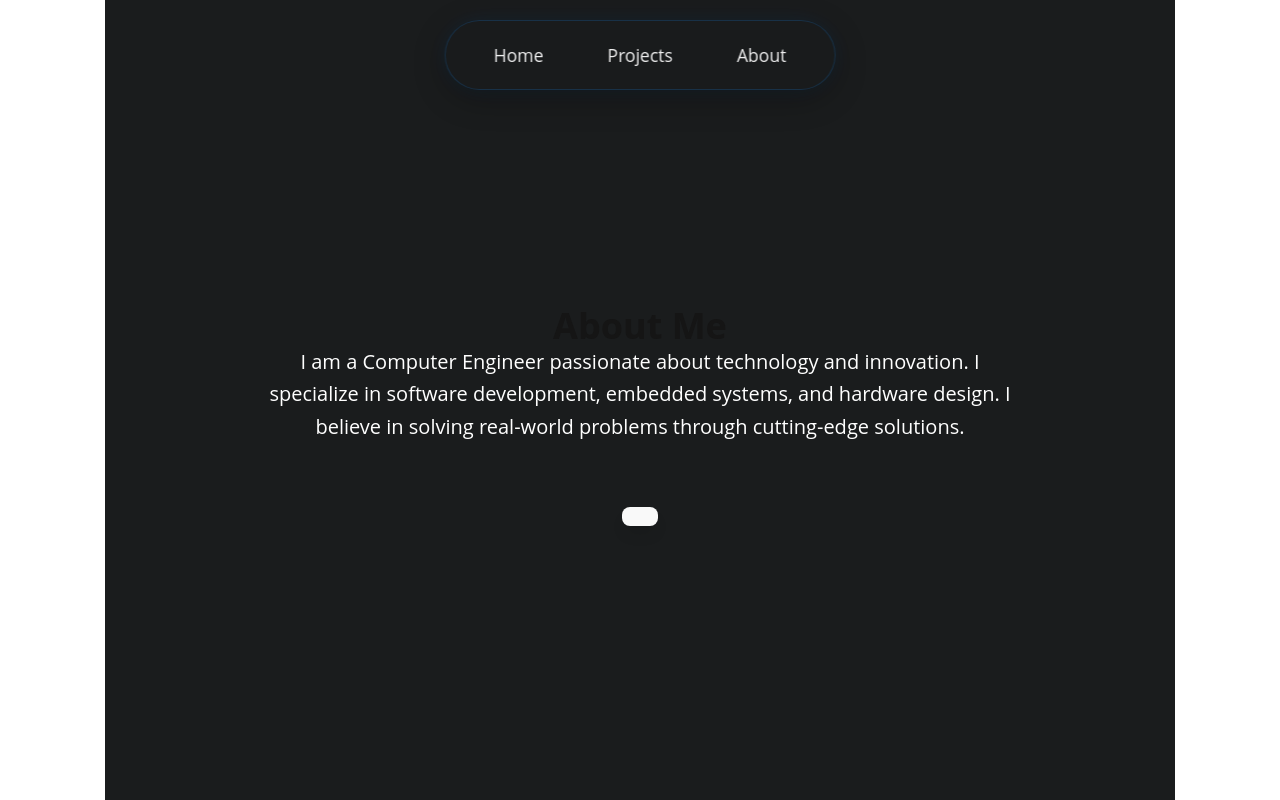
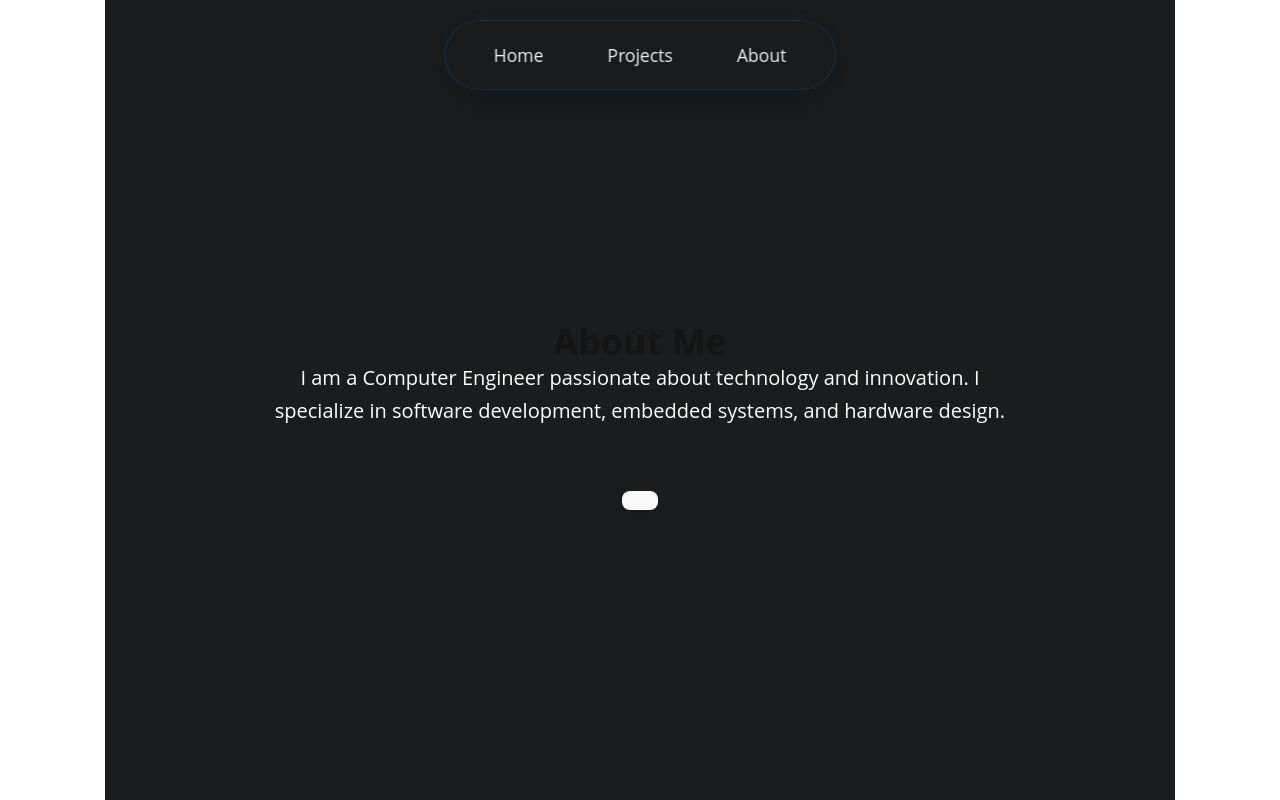
Before and after one commit to zakattack02/Kanucks.dev, a React (Vite) app: page /about in a window 1280 px wide. Built offline with nearby package versions, Linux system fonts and the light colour scheme.

Commit message:
chore: update dependencies
- Updated @tailwindcss/vite from ^4.1.3 to ^4.1.13
- Updated vite from ^7.1.3 to ^7.1.5
- Updated @vitejs/plugin-react-swc from ^3.8.0 to ^4.1.0

```diff
--- a/package.json
+++ b/package.json
@@ -14,19 +14,19 @@
     "20": "^1.0.0",
     "@tailwindcss/cli": "^4.1.3",
     "@tailwindcss/postcss": "^4.1.3",
-    "@tailwindcss/vite": "^4.1.3",
+    "@tailwindcss/vite": "^4.1.13",
     "framer-motion": "^12.6.3",
     "react": "^19.0.0",
     "react-dom": "^19.0.0",
     "react-pdf": "^10.0.1",
     "react-router-dom": "^7.5.0",
-    "vite": "^7.1.3"
+    "vite": "^7.1.5"
   },
   "devDependencies": {
     "@eslint/js": "^9.21.0",
     "@types/react": "^19.0.10",
     "@types/react-dom": "^19.0.4",
-    "@vitejs/plugin-react-swc": "^3.8.0",
+    "@vitejs/plugin-react-swc": "^4.1.0",
     "autoprefixer": "^10.4.21",
     "eslint": "^9.21.0",
     "eslint-plugin-react-hooks": "^5.1.0",
--- a/src/pages/About.jsx
+++ b/src/pages/About.jsx
@@ -13,8 +13,7 @@ const About = () => {
           <p className="text-xl leading-relaxed max-w-3xl mx-auto">
             I am a Computer Engineer passionate about technology and innovation.
             I specialize in software development, embedded systems, and hardware
-            design. I believe in solving real-world problems through cutting-edge
-            solutions.
+            design.
           </p>
 
           <button
```
Also changed, not shown: 1 other file (tests, documents, lock files or other folders).
